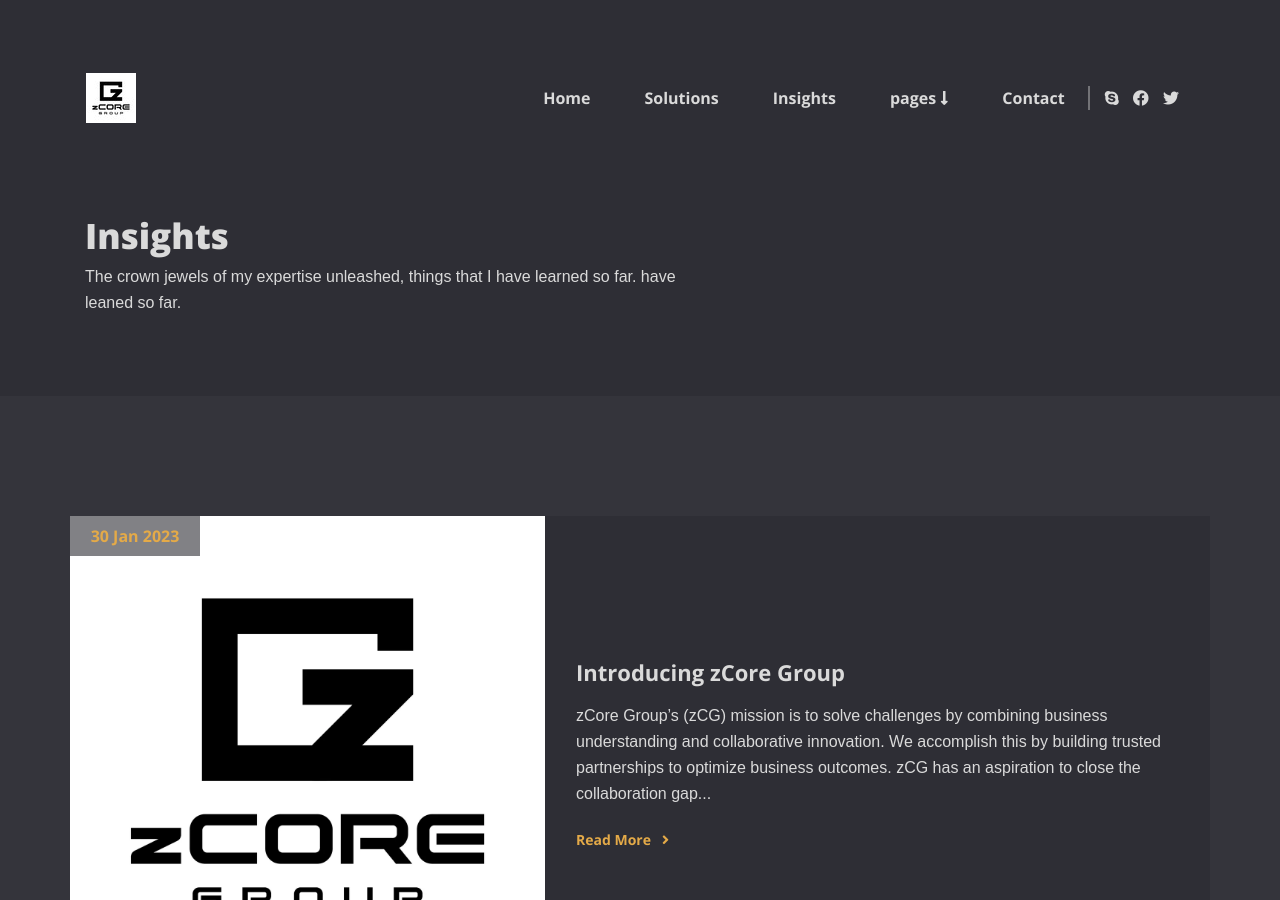
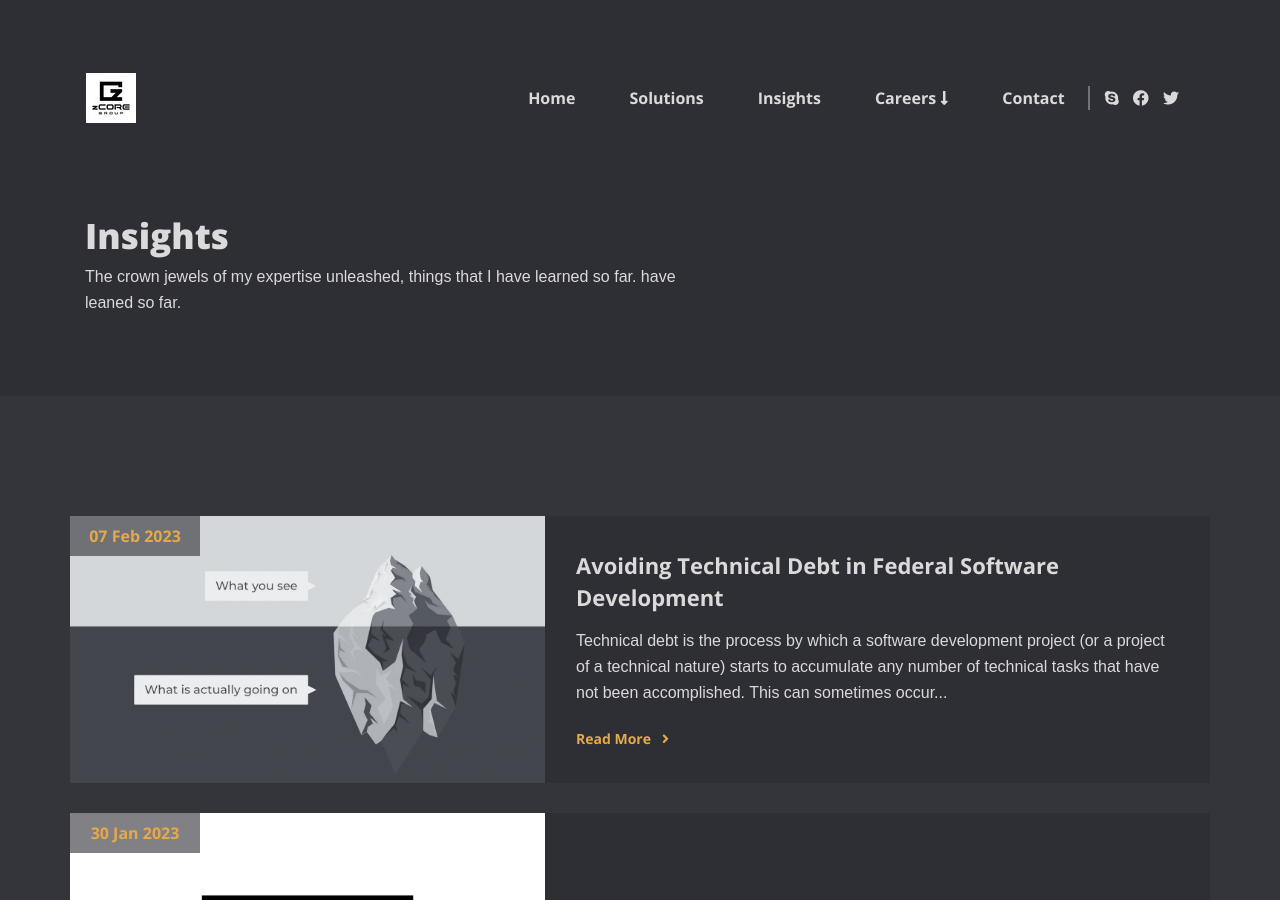
Before and after one commit to zCoreGroup/zcoregroup.github.io, a Jekyll site: the page built from blog_list.html, in a window 1280 px wide and 900 px high. Built offline with Jekyll 4.4.1, drawn with Linux system fonts in a browser that asks for light colours; the list of posts is cut into pages by our own code; some of the changed lines change nothing that is shown.

Commit message:
updating blog

```diff
--- a/_includes/header.html
+++ b/_includes/header.html
@@ -24,11 +24,9 @@
                             <a class="nav-link js-scroll-trigger" href="{{site.url}}#blog">Insights</a>
                           </li>
                           <li class="nav-item dropdown">
-                            <a class="nav-link dropdown-toggle" href="#" id="navbarDropdownMenuLink" role="button" data-toggle="dropdown" aria-haspopup="true" aria-expanded="false">pages <i class="fas fa-long-arrow-alt-down"></i></a>
+                            <a class="nav-link dropdown-toggle" href="#" id="navbarDropdownMenuLink" role="button" data-toggle="dropdown" aria-haspopup="true" aria-expanded="false">Careers <i class="fas fa-long-arrow-alt-down"></i></a>
                             <div class="dropdown-menu" aria-labelledby="navbarDropdownMenuLink">
-                              <a class="dropdown-item" href="{{site.url}}/about.html">About Us</a>
-                              <a class="dropdown-item" href="{{site.url}}/blog_list">Insights List</a>
-                              <a class="dropdown-item" href="/404">404</a>
+                              <a class="dropdown-item" href="{{site.url}}/about.html">Software Engineer</a>
                             </div>
                           </li>
                           <li class="nav-item">
--- /dev/null
+++ b/_posts/2023-02-07-avoiding-tech-debt-in-fed-software-dev.md
@@ -0,0 +1,52 @@
+---
+layout: post
+title: "Avoiding Technical Debt in Federal Software Development"
+tags: tech
+categories: [technology]
+author: bastos
+post_image: "/assets/img/blog/iceberg.webp"
+---
+
+Technical debt is the process by which a software development project (or a project of a technical nature) starts to accumulate any number of technical tasks that have not been accomplished. This can sometimes occur when a project is “moving fast” to accomplish the mission and in some, if not most, cases the scope and complexity of this debt is known to the development team but not known by the product and or planning team.
+
+You’re familiar with these positives when developing software:
+
+1. The software development project kicked off at lightning speed
+2. The development team seemingly accomplished everything all at once
+3. It looks like the project will be under schedule and budget
+
+You’ve also experienced these negatives:
+
+1. Slowed progress
+2. Bugs preventing deployment and even development
+3. Deadline slippage
+
+Chances are your team encountered technical debt.
+
+These non-started or uncompleted technical “tasks” can encompass any number of areas, for instance: (1) automated testing that has yet to be implemented, (2) scalability rewrites that take newer or larger loads into account, (3) consolidating last minute code written to meet a deadline without testing, and/or (4) manually deploying code into different environments instead of having an automated approach that can cause untested things to make their way into a production environment.
+
+Technical debt can function like real debt as developers rush to impress the customer and/or product owners at a demonstration. Developers innocently neglect a task that they figure they’ll be able to come back to when other tickets and tasks get prioritized ahead of it. Developers are often one of the few team members who understand the downside of not tackling a task as it arises. Scrum masters or product owners might shuffle priorities and the task gets bumped further into the backlog (if it’s even captured there).
+
+![Technical Debt](/assets/img/blog/tech-debt.webp)
+
+Technical debt can especially be prevalent in the government contracting space where contracts are feature or performance based. The incentives for these contracts can put contractors in a position where they de-prioritize addressing technical debt in order to satisfy client priorities. This creates a situation where debt is transferred to their future selves or the new incumbent.
+
+At zCore Group we help our clients build tenable and flexible software. Software is continuously evolving in the private sector and these monumental changes disrupt or push innovation in the public sector. Avoiding technical debt while still delivering the software features is an art of negotiation and trust.
+
+Here are a few things that insure against technical debt in federal contracts as well as how to implement preventative measures in already existing contracts.
+
+1. Ensure the application you’re writing has built in automated tests that test features and code directly. We like to say that good testing is like wearing Kevlar; it does not matter the kinds of tests you write if you can layer them one on top of the other. Having multiple testing frameworks with diverse kinds of tests might seem inefficient but much in the same way that Kevlar catches a bullet, layered tests catch bugs and mistakes early on. Though they may slow down feature development overall, you will be certain that when a feature is built it will stay solid.
+
+2. Create a Continuous Integration (CI) in your code development process to speed up code integration from multiple sources. Whether it’s checking for linting (how well code is formatted), building (whether your code compiles correctly), or running automated testing, having a CI process in place will ensure that teams and team members don’t step over one another. This is a standard practice and is meant to tell the developer when or if they have made a mistake before merging that mistake into a shared code base.
+
+3. Set up Continuous Deployment (CD) automation as soon as possible to ensure the rest of your team (including those who are not technical) can look at the latest code implementations and provide feedback upfront without breaking the main production application. Some Federal deployment teams set up a dozen or so sandbox, staging, or other test environments for the purpose of allowing everyone on a team to see a new feature as soon as possible. This means they are more likely to test and catch bugs earlier in development and get working features into production faster.
+
+4. Set up a proper backlog tracker and allow anyone on your team to write and create a ticket empowers everyone on the team to ‘see something, say something’ about a feature or bug. It is vital to have someone responsible for looking at what is submitted. This person should be objective and not subjective when reviewing tickets. It might make sense for some teams to have a single person to go to with bugs and/or features but, ultimately that creates a single point of failure in terms of reporting issues. We believe it is better to decentralize the process and give everyone permission to be contribute rather centralize and miss a vital problem.
+
+5. Dedicate at least half of a software development sprint to bugs and/or technical debt issues. Whether that time is dedicated to writing tests for the features you are building during the sprint and/or setting up forcing functions and environments listed, establishing the removal of technical debt as a team priority will allow you to develop quicker and ensure a high-quality product.
+
+6. Account for the unknown perils of security audits and reviews required by federal procedures when planning. Our rule of thumb is that 20% of a federal project’s time will be spent on security related technical debt that is unaccounted for in the contract requisition process. Since no software can be released to the public or into production without these security audits first being completed, it really does not matter how cool of an app you built if no one will see it.
+
+7. Set realistic expectations of what can be accomplished in each time limit and/or whether the idea has been done before. We like to take the ‘Working Backwards’ approach popularized by Amazon and other companies. We start a project with the equivalent of what a PR release for what an application would and should look like. When we refine a PR release document ahead of time, we give the developers and remaining team members a better idea of what they are building and why. Using a Frequently Asked Questions section covers any unknown parts of the project.
+
+Building good software is hard; that’s why thousands of companies around the world both succeed and fail every day. Creating forcing functions like the ones described here may slow you down but it will reduce technical debt on your team and project which can be the real measure of success.
```
Also changed, not shown: assets/img/blog/iceberg.webp (added), assets/img/blog/tech-debt.webp (added).
